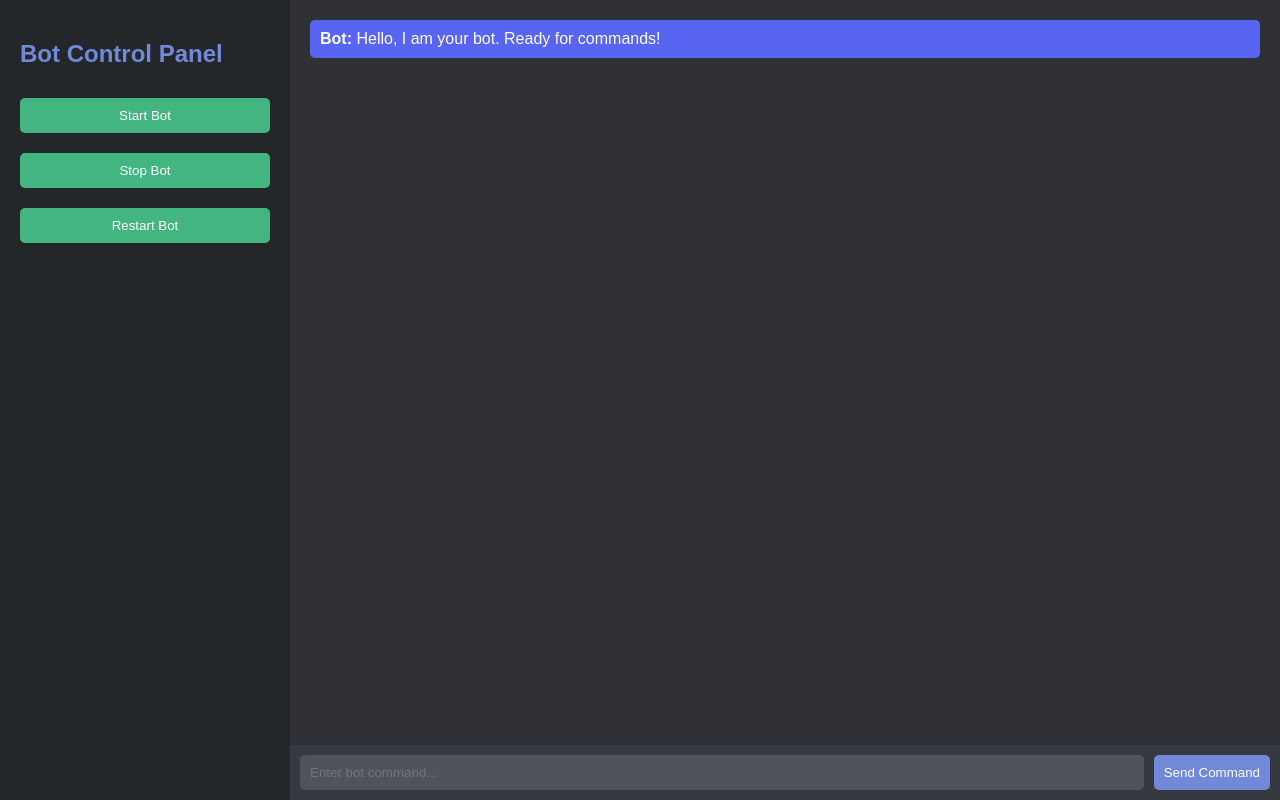
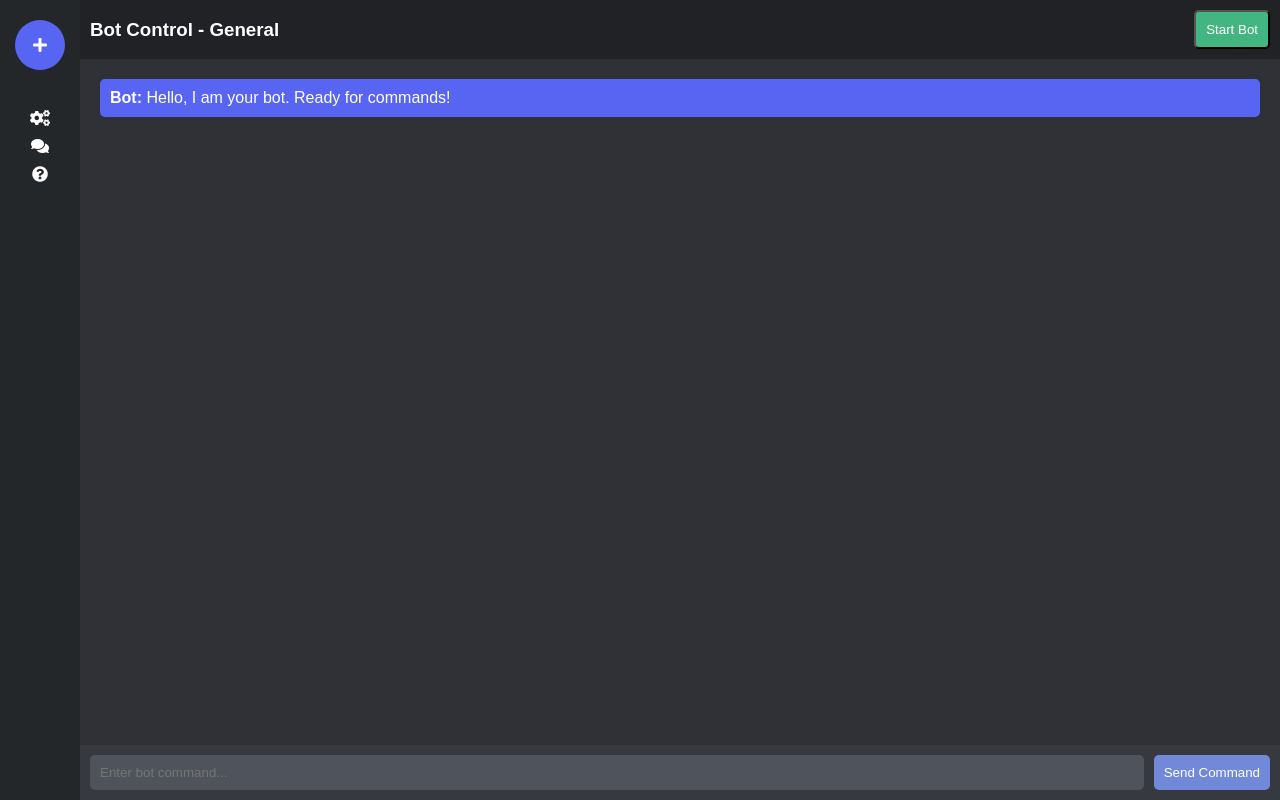
Before and after one commit to MRivee/Verif-bot, a plain HTML site: page index.html in a window 1280 px wide. Drawn offline with Linux system fonts and the light colour scheme.

Commit message:
index.html

```diff
--- a/index.html
+++ b/index.html
@@ -4,36 +4,85 @@
     <meta charset="UTF-8">
     <meta name="viewport" content="width=device-width, initial-scale=1.0">
     <title>Discord-like Bot Control</title>
+    <link href="https://cdnjs.cloudflare.com/ajax/libs/font-awesome/5.15.4/css/all.min.css" rel="stylesheet">
     <style>
         body {
-            font-family: Arial, sans-serif;
+            font-family: 'Arial', sans-serif;
             margin: 0;
             padding: 0;
             background-color: #2f3136;
             color: white;
-        }
-
-        #app {
             display: flex;
             height: 100vh;
         }
 
+        /* Sidebar */
         #sidebar {
-            width: 250px;
+            width: 80px;
             background-color: #23272a;
-            padding: 20px;
+            display: flex;
+            flex-direction: column;
+            align-items: center;
+            padding-top: 20px;
         }
 
-        #sidebar h2 {
-            color: #7289da;
+        #sidebar .server-icon {
+            background-color: #5865f2;
+            border-radius: 50%;
+            width: 50px;
+            height: 50px;
+            display: flex;
+            justify-content: center;
+            align-items: center;
+            margin-bottom: 10px;
+            color: white;
+            cursor: pointer;
         }
 
+        #sidebar .server-icon:hover {
+            background-color: #4752c4;
+        }
+
+        /* Server list */
+        #server-list {
+            margin-top: 30px;
+            display: flex;
+            flex-direction: column;
+        }
+
+        #server-list .server {
+            cursor: pointer;
+            margin-bottom: 10px;
+            text-align: center;
+        }
+
+        #server-list .server:hover {
+            background-color: #3e454d;
+            border-radius: 50%;
+        }
+
+        /* Main content (chat and control) */
         #main {
             flex: 1;
             display: flex;
             flex-direction: column;
         }
 
+        /* Header */
+        #header {
+            background-color: #202225;
+            padding: 10px;
+            display: flex;
+            align-items: center;
+            justify-content: space-between;
+            color: white;
+        }
+
+        #header h3 {
+            margin: 0;
+        }
+
+        /* Chat area */
         #chat-box {
             flex: 1;
             background-color: #2f3136;
@@ -52,10 +101,15 @@
             background-color: #5865f2;
         }
 
+        .message.user {
+            background-color: #43b581;
+        }
+
+        /* Command input */
         #command-input {
-            display: flex;
             background-color: #36393f;
             padding: 10px;
+            display: flex;
             align-items: center;
         }
 
@@ -81,49 +135,50 @@
         #command-input button:hover {
             background-color: #5e6db3;
         }
-
-        .btn-control {
-            background-color: #43b581;
-            color: white;
-            padding: 10px;
-            border: none;
-            border-radius: 5px;
-            margin: 10px 0;
-            cursor: pointer;
-            width: 100%;
-        }
-
-        .btn-control:hover {
-            background-color: #3c9e6d;
-        }
     </style>
 </head>
 <body>
-    <div id="app">
     <!-- Sidebar -->
     <div id="sidebar">
-            <h2>Bot Control Panel</h2>
-            <button class="btn-control" onclick="sendCommand('start')">Start Bot</button>
-            <button class="btn-control" onclick="sendCommand('stop')">Stop Bot</button>
-            <button class="btn-control" onclick="sendCommand('restart')">Restart Bot</button>
+        <div class="server-icon">
+            <i class="fas fa-plus"></i>
+        </div>
+        <div id="server-list">
+            <div class="server" onclick="changeChannel('Bot Control')">
+                <i class="fas fa-cogs"></i>
+            </div>
+            <div class="server" onclick="changeChannel('General')">
+                <i class="fas fa-comments"></i>
+            </div>
+            <div class="server" onclick="changeChannel('Help')">
+                <i class="fas fa-question-circle"></i>
+            </div>
+        </div>
     </div>
 
-        <!-- Main Content -->
+    <!-- Main content -->
     <div id="main">
+        <!-- Header -->
+        <div id="header">
+            <h3>Bot Control - General</h3>
+            <button onclick="sendCommand('Start Bot')" style="background-color: #43b581; padding: 10px; border-radius: 5px; color: white;">Start Bot</button>
+        </div>
+
+        <!-- Chat area -->
         <div id="chat-box">
             <div class="message bot">
                 <strong>Bot:</strong> Hello, I am your bot. Ready for commands!
             </div>
         </div>
+
+        <!-- Command input -->
         <div id="command-input">
             <input type="text" id="command" placeholder="Enter bot command...">
             <button onclick="sendMessage()">Send Command</button>
         </div>
     </div>
-    </div>
 
     <script>
-        // Function to simulate sending a bot command
         function sendMessage() {
             const commandInput = document.getElementById('command');
             const command = commandInput.value.trim();
@@ -134,26 +189,34 @@
             }
         }
 
-        // Function to simulate sending a command to the bot
         function sendCommand(command) {
-            // Simulate a bot response
             setTimeout(() => {
                 addMessage('Bot', `Command '${command}' received!`);
             }, 1000);
         }
 
-        // Function to add messages to the chat
         function addMessage(sender, message) {
             const chatBox = document.getElementById('chat-box');
             const messageDiv = document.createElement('div');
             messageDiv.classList.add('message');
             if (sender === 'Bot') {
                 messageDiv.classList.add('bot');
+            } else {
+                messageDiv.classList.add('user');
             }
             messageDiv.innerHTML = `<strong>${sender}:</strong> ${message}`;
             chatBox.appendChild(messageDiv);
             chatBox.scrollTop = chatBox.scrollHeight; // Scroll to bottom
         }
+
+        function changeChannel(channelName) {
+            const header = document.getElementById('header');
+            header.innerHTML = `<h3>Bot Control - ${channelName}</h3><button onclick="sendCommand('Start Bot')" style="background-color: #43b581; padding: 10px; border-radius: 5px; color: white;">Start Bot</button>`;
+            // Optionally, clear chat when changing channel
+            const chatBox = document.getElementById('chat-box');
+            chatBox.innerHTML = '';
+            addMessage('Bot', `Switched to ${channelName} channel!`);
+        }
     </script>
 </body>
 </html>
```
Lines whose indentation alone changed are shown as unchanged.
